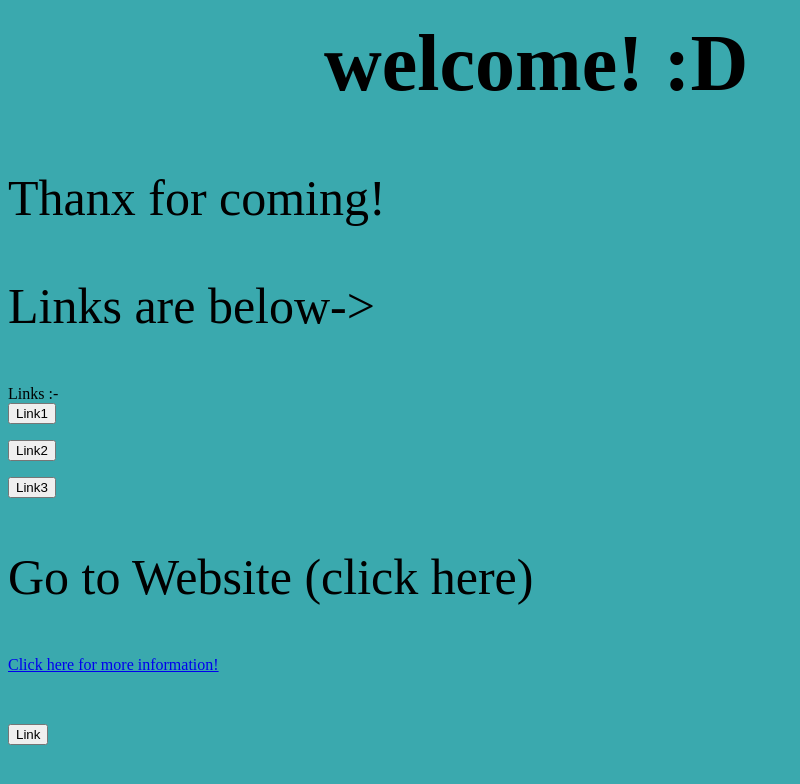
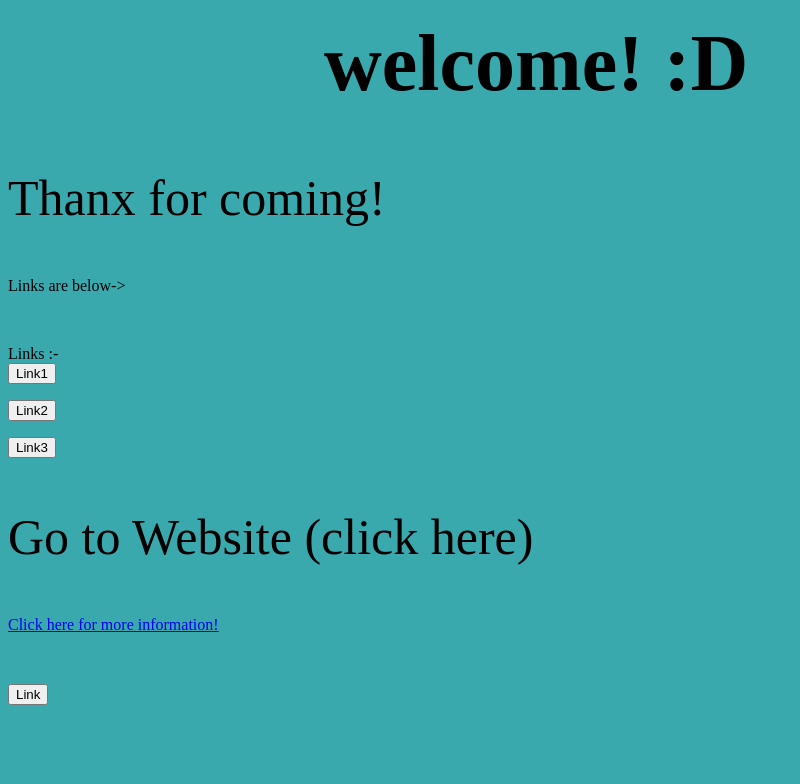
Before and after one commit to PsychoSho/chiragduhan.github.io, a plain HTML site: page index.html in a window 1280 px wide. Shown: the whole page, without its empty margins (0-800 px from the left). Drawn offline with Linux system fonts and the light colour scheme.

Commit message:
Update index.html

```diff
--- a/index.html
+++ b/index.html
@@ -15,9 +15,9 @@
         <p>
             Thanx for coming!
         </p>
-        <P>
+        <P4>
             Links are below->
-        </P>
+        </P4>
 
         <p></p>
 
```
